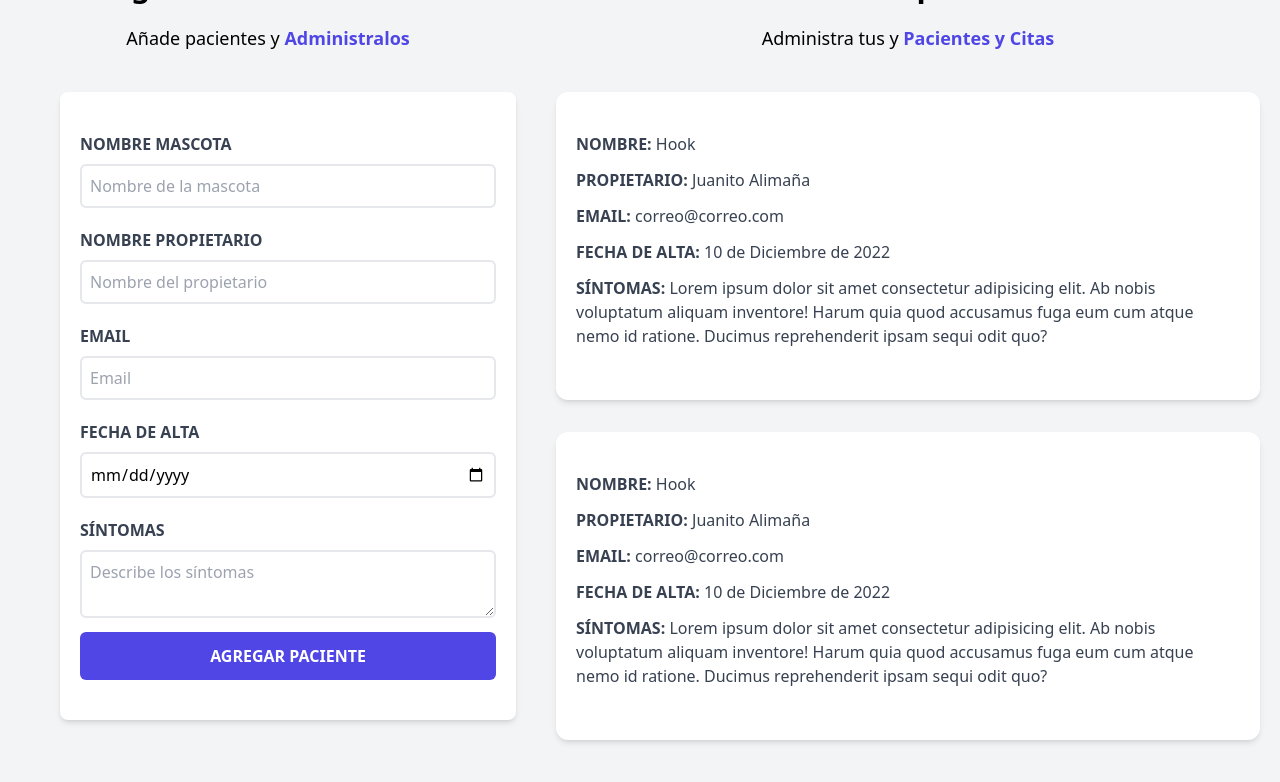
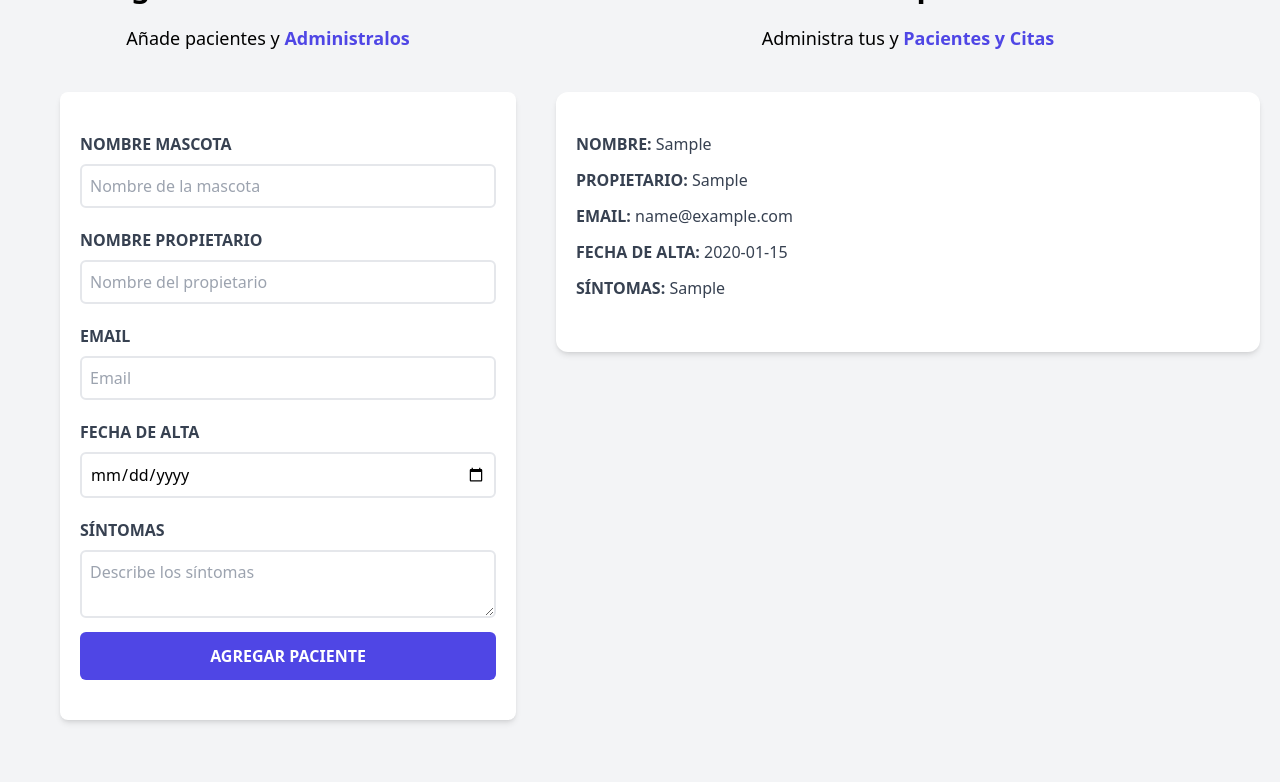
Before and after one commit to yorman40k/citas-react, a React (Vite) app: page / in a window 1280 px wide. Both pictures are taken after typing "Sample", "Sample", "name@example.com", "2020-01-15", "Sample" into the empty fields and a click on the input "Agregar paciente". Shown: the part 208-990 px from the top of the page. Built offline with nearby package versions, Linux system fonts and the light colour scheme.

Commit message:
wip: add logic to show pacients as a list every time we create a new pacient

```diff
--- a/src/App.jsx
+++ b/src/App.jsx
@@ -5,7 +5,7 @@ import PacientsList from "./components/PacientsList"
 
 function App() {
 
-  const [paciente, setPaciente] = useState([]);
+  const [pacientes, setPacientes] = useState([]);
 
   return (
     <div className="container mx-auto mt-20">
@@ -13,10 +13,12 @@ function App() {
 
       <div className=" mt-12 md:flex">
         <Formulario
-          paciente={paciente}
-          setPaciente={setPaciente}
+          pacientes={pacientes}
+          setPacientes={setPacientes}
         />
-        <PacientsList/>
+        <PacientsList
+          pacientes={pacientes}
+        />
       </div>
     </div>
   )
--- a/src/components/Formulario.jsx
+++ b/src/components/Formulario.jsx
@@ -1,7 +1,7 @@
 import { useState, useEffect } from 'react'
 import Error from './Error';
 
-const Formulario = ({ paciente, setPaciente }) => {
+const Formulario = ({ pacientes, setPacientes }) => {
 
   const [mascota, setMascota] = useState('');
   const [propietario, setPropietario] = useState('');
@@ -10,6 +10,14 @@ const Formulario = ({ paciente, setPaciente }) => {
   const [sintomas, setSintomas] = useState('');
 
   const [error, setError] = useState(false);
+
+  const generateId = () => {
+
+    const random = Math.random().toString(36).substr(2);
+    const date = Date.now().toString(36);
+
+    return random + date
+  }
 
   const handleSubmit = (e) => {
     e.preventDefault();
@@ -25,10 +33,11 @@ const Formulario = ({ paciente, setPaciente }) => {
         propietario,
         email,
         fecha,
-        sintomas
+        sintomas,
+        id: generateId()
       }
 
-      setPaciente([...paciente, pacientObject]);
+      setPacientes([...pacientes, pacientObject]);
 
       setMascota('');
       setPropietario('');
--- a/src/components/Pacient.jsx
+++ b/src/components/Pacient.jsx
@@ -1,26 +1,27 @@
-const Pacient = () => {
+const Pacient = ({ paciente }) => {
+
+  const {mascota, propietario, email, fecha, sintomas} = paciente
+
   return (
     <div className="mx-5 my-8 bg-white shadow-md px-5 py-10 rounded-xl">
         <p className="font-bold mb-3 text-gray-700 uppercase">Nombre: {""}
-            <span className="font-normal normal-case">Hook</span>
+            <span className="font-normal normal-case">{mascota}</span>
           </p>
 
           <p className="font-bold mb-3 text-gray-700 uppercase">Propietario: {""}
-            <span className="font-normal normal-case">Juanito Alimaña</span>
+            <span className="font-normal normal-case">{propietario}</span>
           </p>
 
           <p className="font-bold mb-3 text-gray-700 uppercase">Email: {""}
-            <span className="font-normal normal-case">correo@correo.com</span>
+            <span className="font-normal normal-case">{email}</span>
           </p>
 
           <p className="font-bold mb-3 text-gray-700 uppercase">Fecha de alta: {""}
-            <span className="font-normal normal-case">10 de Diciembre de 2022</span>
+            <span className="font-normal normal-case">{fecha}</span>
           </p>
 
           <p className="font-bold mb-3 text-gray-700 uppercase">Síntomas: {""}
-            <span className="font-normal normal-case">Lorem ipsum dolor sit amet consectetur adipisicing elit.
-             Ab nobis voluptatum aliquam inventore! Harum quia quod accusamus fuga eum cum atque nemo id
-              ratione. Ducimus reprehenderit ipsam sequi odit quo?</span>
+            <span className="font-normal normal-case">{sintomas}</span>
           </p>
     </div>
   )
--- a/src/components/PacientsList.jsx
+++ b/src/components/PacientsList.jsx
@@ -1,6 +1,6 @@
 import Pacient from "./Pacient"
 
-function PacientsList() {
+function PacientsList({ pacientes }) {
   return (
     <div className="md:w-1/2 lg:w-3/5 md:h-screen overflow-y-scroll">
         <h2 className="font-black text-3xl text-center">
@@ -14,13 +14,15 @@ function PacientsList() {
           </span>
         </p>
 
-          <Pacient/>
-          <Pacient/>
-          <Pacient/>
-          <Pacient/>
-          <Pacient/>
-          <Pacient/>
-          <Pacient/>
+        {
+          pacientes.map( paciente => (
+            <Pacient
+              key={paciente.id}
+              paciente={paciente}
+            />
+          ))
+        }
+
     </div>
   )
 }
```
